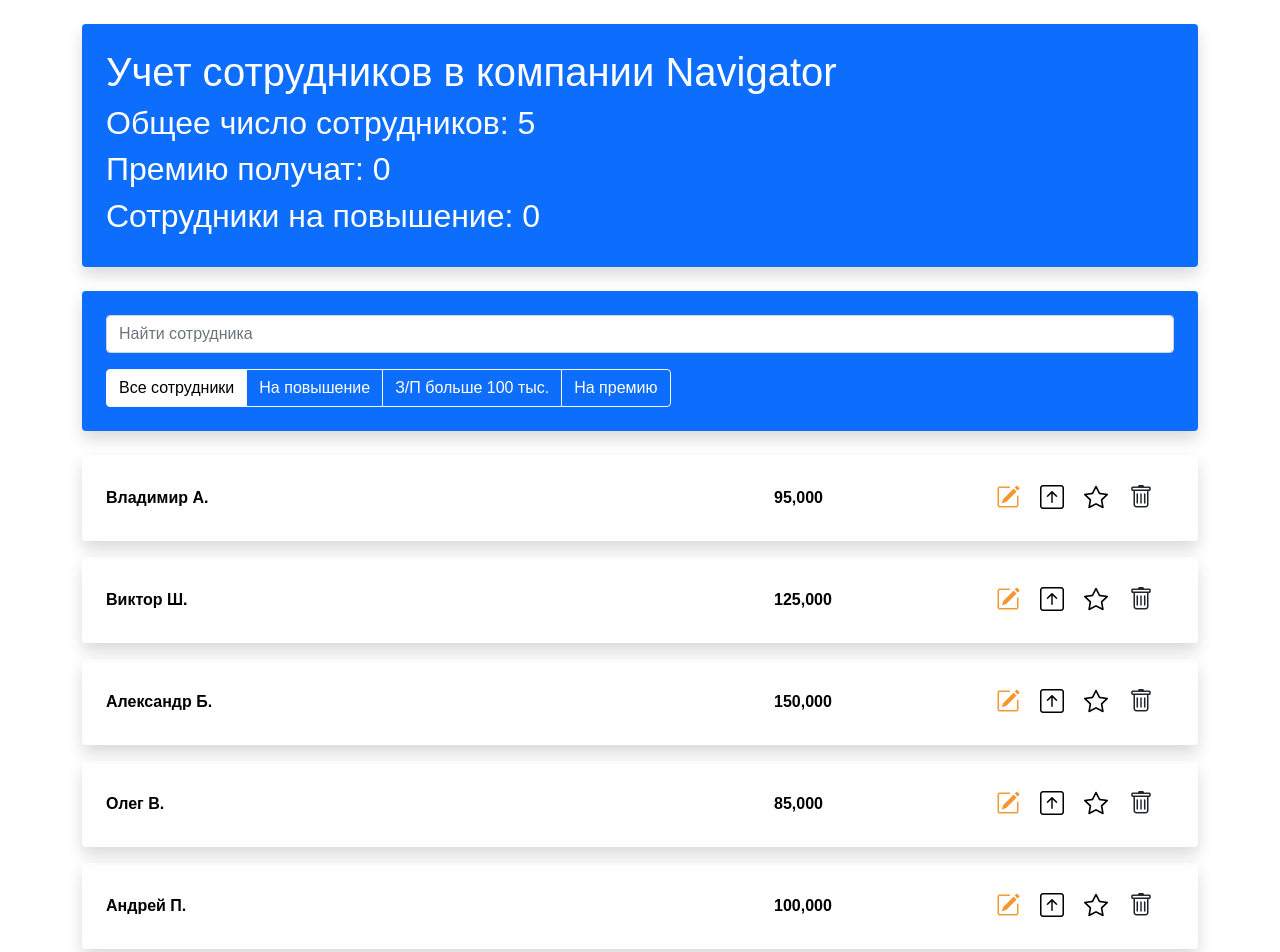
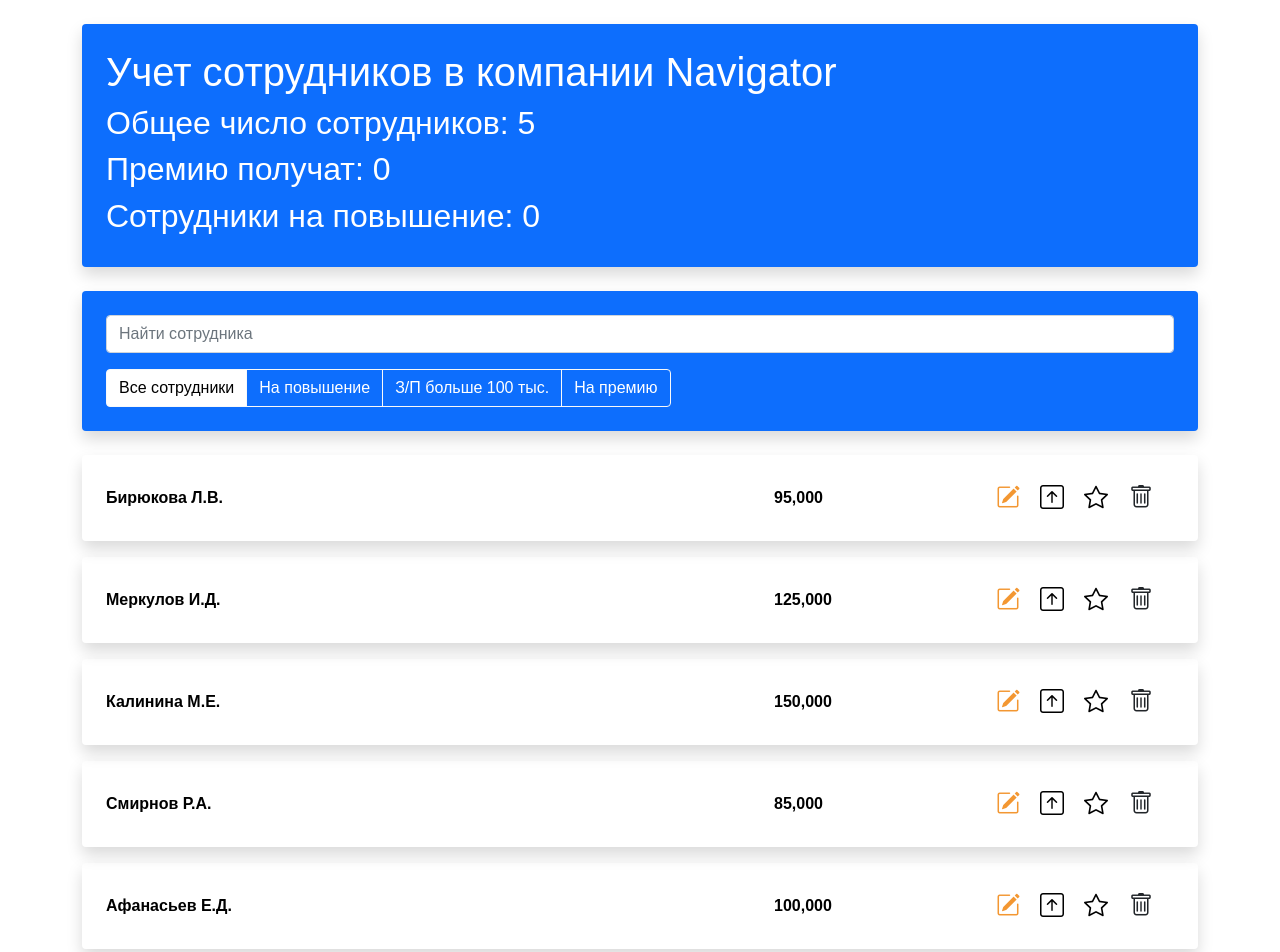
Before and after one commit to gedonik/employee-card, a Vue app: page / in a window 1280 px wide. Shown: the top 952 px of the page. Built offline with nearby package versions, Linux system fonts and the light colour scheme.

Commit message:
исправлены имена на фамилии

```diff
--- a/src/App.vue
+++ b/src/App.vue
@@ -40,11 +40,11 @@
   data() {
     return {
       employees: [
-        {id: 0, name: 'Владимир А.', salary: 95000, isCheckedPromo: false, isCheckedBonus: false},
-        {id: 1, name: 'Виктор Ш.', salary: 125000, isCheckedPromo: false, isCheckedBonus: false},
-        {id: 2, name: 'Александр Б.', salary: 150000, isCheckedPromo: false, isCheckedBonus: false},
-        {id: 3, name: 'Олег В.', salary: 85000, isCheckedPromo: false, isCheckedBonus: false},
-        {id: 4, name: 'Андрей П.', salary: 100000, isCheckedPromo: false, isCheckedBonus: false},
+        {id: 0, name: 'Бирюкова Л.В.', salary: 95000, isCheckedPromo: false, isCheckedBonus: false},
+        {id: 1, name: 'Меркулов И.Д.', salary: 125000, isCheckedPromo: false, isCheckedBonus: false},
+        {id: 2, name: 'Калинина М.Е.', salary: 150000, isCheckedPromo: false, isCheckedBonus: false},
+        {id: 3, name: 'Смирнов Р.А.', salary: 85000, isCheckedPromo: false, isCheckedBonus: false},
+        {id: 4, name: 'Афанасьев Е.Д.', salary: 100000, isCheckedPromo: false, isCheckedBonus: false},
       ],
       bonus: 0,
       promo: 0,
```
